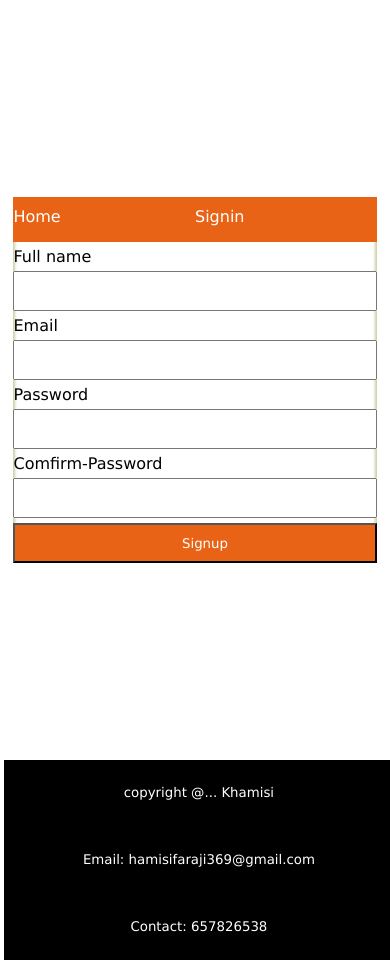
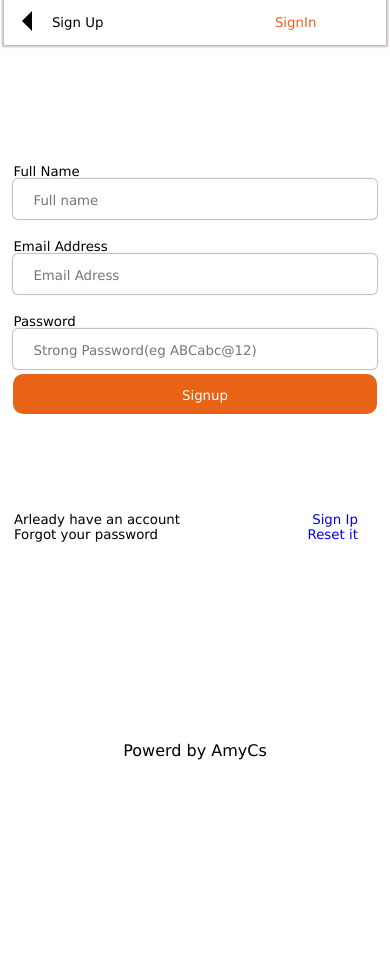
Before and after one commit to Hamisi-shingwa/mernecommerce-frontend, a React (Create React App) app: page /register in a window 390 px wide. After the commit the page ends 844 px from the top, so only its background shows below. Built offline with nearby package versions, Linux system fonts and the light colour scheme.

Commit message:
Modify login and Registration form styles

```diff
--- a/src/App.js
+++ b/src/App.js
@@ -19,7 +19,6 @@ export default function App() {
     <Auth_main/>
     </AuthContext>
     </BrowserRouter>
-    <Footer/>
     </div>
       )
     }
--- a/src/Components/AthComponents/Login.js
+++ b/src/Components/AthComponents/Login.js
@@ -1,36 +1,57 @@
+//Here we import Handlecontext medhode from Context folder
+//Handlecontext method return signin function for login and error for display an err
+//if exists
 import React,{useState} from 'react'
 import {Link} from 'react-router-dom'
 import {HandleContext} from '../../Contexts/handleAuthContext'
+import back from '../../images/back.png'
 
-//create main login function
+//create main login function components
 export default function Login() {
+
+//Here is where signin and error values are distructured from method
 const {signin,error} = HandleContext()
+
+//below is stateHooks for handling user loading button
+const [isLoading,setIsloading] = useState(false)
+
+//Then create stateHooks that that contain empty value of our input field
 const [inputData, setInputData] = useState({
   "fullname":'',
   "email":"",
   "password":""
 })
-
+//handleChange method is called when each input field is changed and only
+//what it does is to update the value stateHooks to that of input field
 const handleChange = (e)=>{
     setInputData({...inputData,[e.target.id]:e.target.value})
 }
+//handleSubmit is method called when form is submited
+//onceis called also signin method is called and pass our stateHooks Data
 const handleSubmit =async  (e)=>{
 e.preventDefault();
+setIsloading(true)
 await signin(inputData)
 }
+
+//Then Html form to be returned are as bellow
 return (
 <div className='register-container'>
+
+<div className='register-top'>
+    <Link to='/' className='register-Content-first'><img src={back} alt=''/></Link>
+    <div className='register-Content'>Sign In</div>
+    <Link to='/register' className='register-Content-third'>Join Free</Link>
+</div>
 <form className='register-form' onSubmit={handleSubmit}>
-       <div className='register-top'>
-            <Link to='/' className='register-Content'>Home</Link>
-            <Link to='/register' className='register-Content'>Signup</Link>
-        </div>
 
-     <label>Email</label>
+
+<label>Email Address or Member ID</label>
     <input
     className='form-input'
     id="email"
     type='email'
+    placeholder='Email Adress or Member ID'
     onChange={handleChange}
 />
 
@@ -39,13 +60,37 @@ export default function Login() {
     className='form-input'
     id="password"
     type='password'
+    placeholder='Valid password'
     onChange={handleChange}
 />
-     <input type='submit' value="Signin"  className='form-input'/>
+<input type='submit' value="Signin"  className='form-input-submit'/>
 {error && (
-         <div className='error'>{error}</div>
+  <div className='error'>{error && setIsloading(false)}</div>
 )}
 </form>
+
+<div className='middle-register'>
+  <div className='middle-register-signup'>
+    <div>Don't have account</div>
+    <Link to='/register' className='middleregister-link'> Sign Up</Link>
+  </div>
+  <div className='middle-register-password-reset'>
+    <div>Forgot your password</div>
+    <Link to='/register' className='middle-register-link'>Reset it</Link>
+  </div>
+</div>
+
+ {isLoading ? (
+     <div className='isLoading'>
+     <div className='isLoading-element'></div>
+     </div>
+ ):(
+  null
+ )}
+
+ <div className='form-footer'>
+ <div className='form-footer-element'>Powerd by AmyCs</div>
+ </div>
 </div>
 )
 }
--- a/src/Components/AthComponents/Register.js
+++ b/src/Components/AthComponents/Register.js
@@ -1,43 +1,64 @@
+//Here we import Handlecontext medhode from Context folder
+//Handlecontext method return signup function for login and error for display an err
+//if exists
 import React,{useState} from 'react'
 import {Link} from 'react-router-dom'
 import {HandleContext} from '../../Contexts/handleAuthContext'
+import back from '../../images/back.png'
 
+//create main register function components
+export default function Register() {
 
-export default function Register() {
+//Here is where signup and error values are distructured from method
 const {signup,error} = HandleContext()
+
+//below is stateHooks for handling user loading button
+const [isLoading,setIsloading] = useState(false)
+
+//Then create stateHooks that that contain empty value of our input field
 const [inputData, setInputData] = useState({
   "fullname":'',
   "email":"",
   "password":""
 })
-
+//handleChange method is called when each input field is changed and only
+//what it does is to update the value stateHooks to that of input field
 const handleChange = (e)=>{
     setInputData({...inputData,[e.target.id]:e.target.value})
 }
+//handleSubmit is method called when form is submited
+//onceis called also signin method is called and pass our stateHooks Data
 const handleSubmit =async  (e)=>{
 e.preventDefault();
+setIsloading(true)
 await signup(inputData)
 }
+
+//Then Html form to be returned are as bellow
 return (
 <div className='register-container'>
+
+<div className='register-top'>
+    <Link to='/' className='register-Content-first'><img src={back} alt=''/></Link>
+    <div className='register-Content'>Sign Up</div>
+    <Link to='/login' className='register-Content-third'>SignIn</Link>
+</div>
 <form className='register-form' onSubmit={handleSubmit}>
-       <div className='register-top'>
-            <Link to='/' className='register-Content'>Home</Link>
-            <Link to='/login' className='register-Content'>Signin</Link>
-        </div>
-        <label>Full name</label>
+<label>Full Name</label>
     <input
     className='form-input'
     id="fullname"
-           type='text'
+    type='email'
+    placeholder='Full name'
     onChange={handleChange}
 />
 
-     <label>Email</label>
+<label>Email Address</label>
     <input
     className='form-input'
     id="email"
     type='email'
+    placeholder='Email Adress'
     onChange={handleChange}
 />
 
@@ -46,19 +67,37 @@ export default function Register() {
     className='form-input'
     id="password"
     type='password'
+    placeholder='Strong Password(eg ABCabc@12)'
     onChange={handleChange}
 />
-
-     <label>Comfirm-Password</label>
-           <input
-            className='form-input'
-           type='password'
-      />
-     <input type='submit' value="Signup"  className='form-input'/>
+<input type='submit' value="Signup"  className='form-input-submit'/>
 {error && (
-         <div className='error'>{error}</div>
+  <div className='error'>{error && setIsloading(false)}</div>
 )}
 </form>
+
+<div className='middle-register'>
+  <div className='middle-register-signup'>
+    <div>Arleady have an account</div>
+    <Link to='/register' className='middleregister-link'> Sign Ip</Link>
+  </div>
+  <div className='middle-register-password-reset'>
+    <div>Forgot your password</div>
+    <Link to='/register' className='middle-register-link'>Reset it</Link>
+  </div>
+</div>
+
+{isLoading ? (
+     <div className='isLoading'>
+     <div className='isLoading-element'></div>
+     </div>
+ ):(
+  null
+ )}
+
+ <div className='form-footer'>
+ <div className='form-footer-element'>Powerd by AmyCs</div>
+ </div>
 </div>
 )
 }
--- a/src/Components/AthComponents/handlefom.js
+++ b/src/Components/AthComponents/handlefom.js
@@ -4,6 +4,7 @@ import axios from 'axios'
 
   export const FormHadle = ()=>{
       const [error,setError] = useState(null)
+      const [isLoading,setIsloading] = useState(false)
       const navgate = useNavigate()
       //function that put form data
      const createAds = async(formData)=>{
--- a/src/Components/Home/Home_main.js
+++ b/src/Components/Home/Home_main.js
@@ -2,6 +2,7 @@ import React, { Component } from 'react'
 import Ads from './Ads'
 import { Categories } from './Categories'
 import Filter from './Filter'
+import Footer from './Footer'
 import Jumbotron from './Jumbotron'
 import Navbar from './Navbar'
 import Search from './Search'
@@ -16,7 +17,7 @@ export default class Home_main extends Component {
         <Categories/>
         <Filter/>
         <Ads/>
-        {/* <Footer/> */}
+        <Footer/>
       </div>
     )
   }
--- a/src/mediastyle.css
+++ b/src/mediastyle.css
@@ -4,6 +4,12 @@
    .navbar .link{display: none;}
    .navbar .aside{display: flex; justify-content: space-between; margin: 0; }
    .navbar-hiden2{display: flex; justify-content: space-between; transform: translateY(-5px);}
+
+   /* Style the Registration and login form  component */
+   .middle-register{width: 70%; margin:0px 10% 100px 0px;}
+   .middle-register-signup,.middle-register-password-reset{
+    display: flex; width: 100%; justify-content: space-around;
+}
 
 }
 
@@ -65,7 +71,18 @@ AUTH COMPONENST STYLE ARE THEN BELOW
 .ads-post-content{font-size: 10pt;}
 .add-post-button{width: 100%;}
 .min-midle-user-profile,.footer-user-profile{font-size: 10pt;}
+
+/* Style the Registration and login form  component */
+label{ margin-bottom: -20px; font-size: 10pt;}
+.register-Content{font-size: 10pt; margin-top: 10px;}
+.register-Content-third{font-size: 10pt; width: 50%; padding-left: 50px;}
+.middle-register{width: 100%; margin:0px 0px 100px 20px;}
+.middle-register-signup,.middle-register-password-reset{
+    display: flex; width: 90%; justify-content: space-between; font-size: 10pt;
 }
+}
+
+
 
 @media(max-width:435px){
     /* lets start to style ads product in common mobile device include sumsung A50> and iphone 6>*/
--- a/src/style.css
+++ b/src/style.css
@@ -104,16 +104,28 @@ AUTH COMPONENST STYLE ARE THEN BELOW
 **************************************************************************** */
 
 /* Style for Registration and login form  */
-.register-container{display: grid; place-items: center; height: 90vh;}
-.register-form{box-shadow: var(--shadow); width: 280px;}
- label,.form-input{display: block; margin-top: 5px;}
- .form-input{ padding: 2px 0px 1px 20px; width: 100%; height: 40px;}
+.register-container{display: flex; flex-direction: column; align-items: center; justify-content: space-between; height: 90vh;
+ }
+.register-form{ width: 80%;}
+ label,.form-input{display: block; margin-top: 20px;}
+ label{ margin-bottom: -20px;}
+ .form-input{ padding: 5px 0px 1px 20px; width: 100%; height: 40px; border-radius: 5px; border: none; outline: none;
+    box-shadow: 0px 0px 1px 1px rgb(194, 186, 186);}
+ .form-input-submit{ padding: 5px 0px 1px 20px; width: 100%; height: 40px; border-radius: 10px; margin-top: 5px;
+border: none;}
 .register-form input[type='submit']{background-color: var(--bg2); color: #fff; cursor: pointer;}
 .register-top{display: flex; justify-content: space-between; align-items: center; height: 45px;
- width: 280px;}
-.register-Content{background-color: var(--bg2); color: #fff; padding-top: 10px; height: 100%; width: 70%; }
-.form-logo{width: 30%; height: 45px;}
-.form-logo img{width: 100%; height: 100%;}
+ width: 80%; box-shadow: 0px 0px 2px 2px rgb(194, 186, 186); }
+/* .register-Content-first{ padding-top: 10px; height: 100%; width: 70%;} */
+.register-Content{ padding-top: 10px; height: 100%; width: 70%;}
+.register-Content-third {margin-right: 20px; color: var(--bg2);}
+.middle-register{width:80%;margin:0px 10% 100px 0px;}
+.middle-register-signup,.middle-register-password-reset{
+    display: flex; width: 50%; justify-content: space-around;
+}
+.error{color:red}
+.isLoading-element{width: 40px; height: 40px; border: 2px solid green; border-radius: 100%;}
+
 
 /* Styles for user profiles pages */
 .top-user_profile{display: flex; justify-content: space-between; align-items: center;}
```
Also changed, not shown: src/images/back.png (added). Lines whose indentation alone changed are shown as unchanged.
